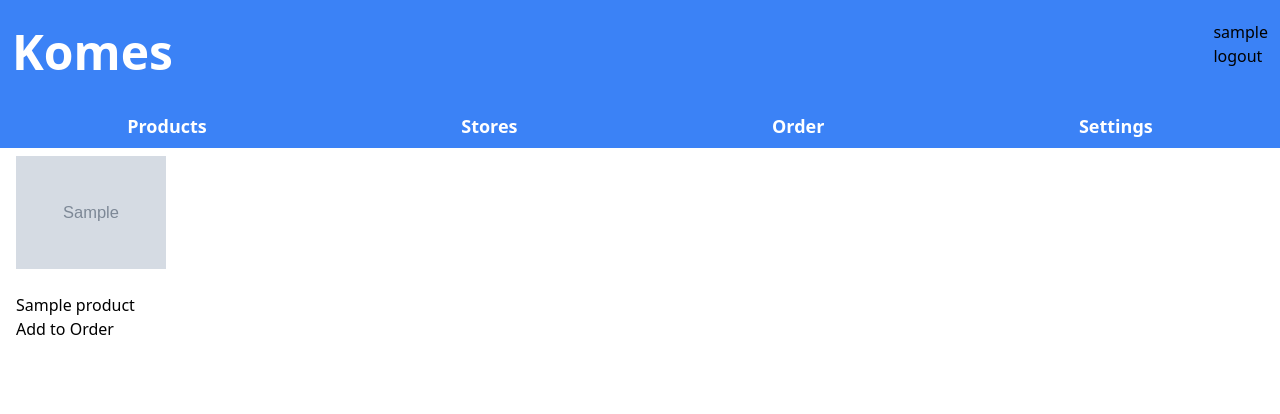
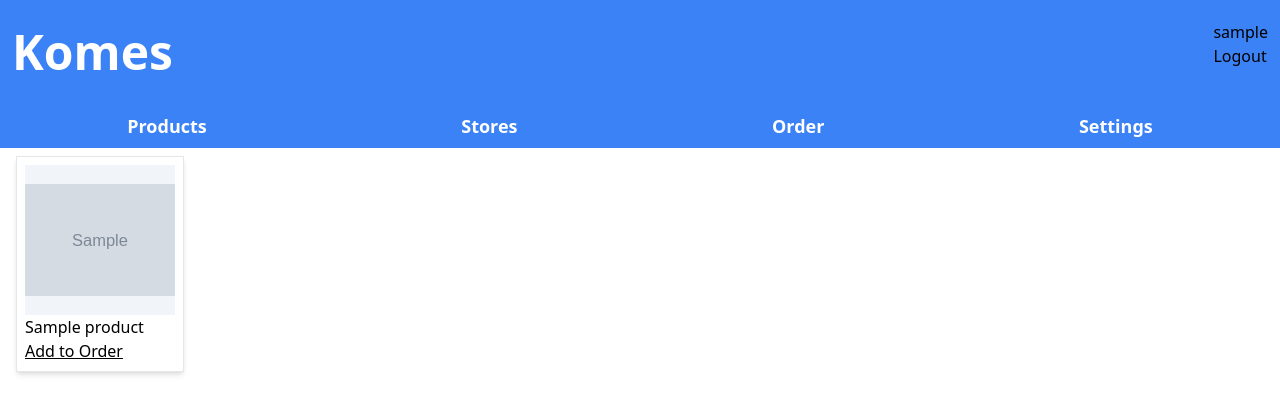
Before and after one commit to naufalmahing/komes, a Django app: page /komes/ in a window 1280 px wide. Shown: the top 414 px of the page. Run offline with Django 5.2, Linux system fonts and the light colour scheme; a user stored in the database is signed in; tables that the repository leaves empty hold one stand-in row (values such as "Sample post"); grey boxes marked "Sample" are stand-in pictures; some libraries are stand-ins or nearby versions.

Commit message:
update products template

```diff
--- a/komes/komesapp/templates/komesapp/base.html
+++ b/komes/komesapp/templates/komesapp/base.html
@@ -30,7 +30,7 @@
                 <form method="post" action="{% url 'logout' %}" >
                     {% csrf_token %}
                     <a href="#" class="hover:underline">
-                        <input type="submit" value="logout" class="">
+                        <input type="submit" value="Logout" class="cursor-pointer">
                     </a>
                 </form>
             </div>
--- a/komes/komesapp/templates/komesapp/index.html
+++ b/komes/komesapp/templates/komesapp/index.html
@@ -8,19 +8,21 @@
 display a list of products
 -->
 
-<div class="flex items-center sm:flex-row">
+<div class="flex items-center gap-5">
     {% for product in products %}
-    <a href="{% url 'storedetail' product.store.id %}">
+    <a href="{% url 'storedetail' product.store.id %}" class="shadow-md border border-1 p-2 cursor-default hover:bg-slate-200 duration-100">
         <div>
-            <img src="{{product.photo.url}}" alt="" height="200" width="150">
-            <br>
+            <div class="bg-slate-100 w-[150px] h-[150px] flex items-center">
+                <img src="{{product.photo.url}}" alt="Product image" height="200" width="150">
+
+            </div>
             {{product.name}}
             <br>
             {{product.price.amount}}
-            <form action="{% url 'addorder' product.id %}" method="post">
+            <form action="{% url 'addorder' product.id %}" class="mb-0" method="post">
                 {% csrf_token %}
                 <input type="hidden" name="redirect_to" value="{{request.path}}">
-                <input type="submit" value="Add to Order">
+                <input type="submit" value="Add to Order" class="cursor-pointer underline">
             </form>
         </div>
     </a>
```
